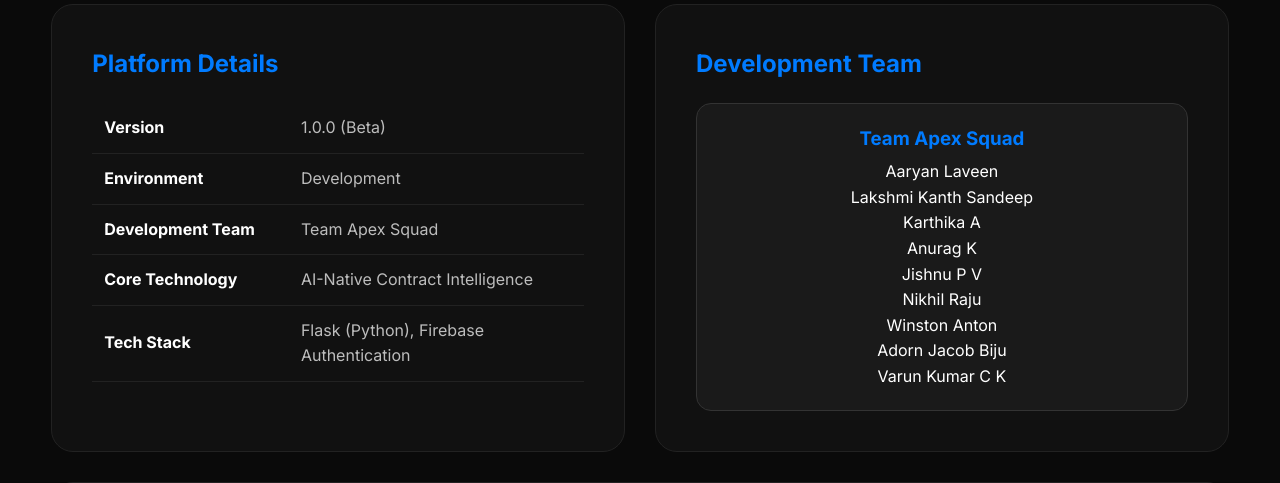
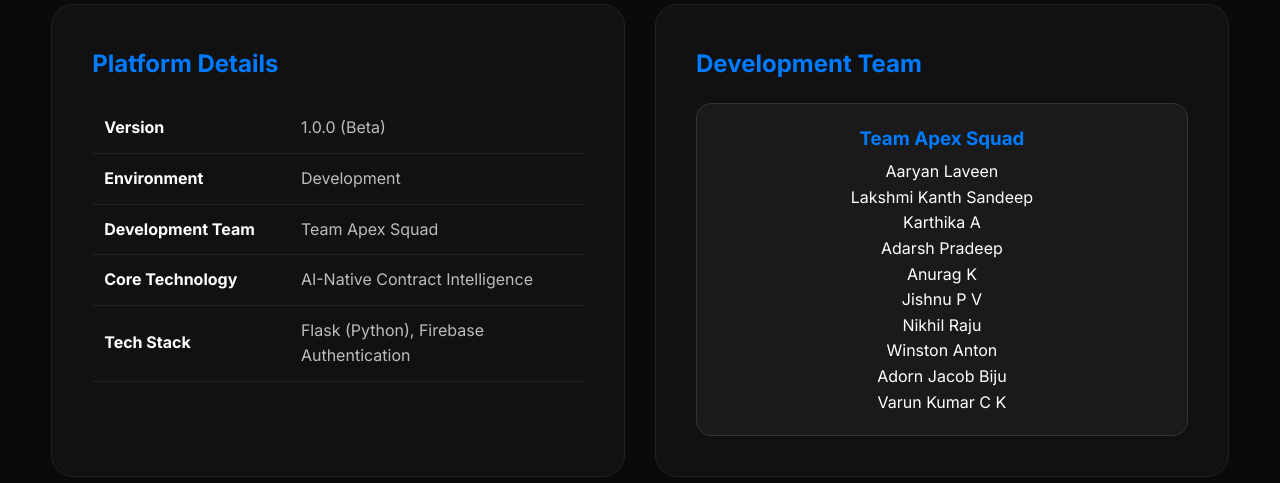
Before and after one commit to anuragprasadkranurag/ZeroTrace, a Flask app: page /about in a window 1280 px wide. Shown: the part 578-1061 px from the top of the page. Run offline with Flask 3, Linux system fonts and the light colour scheme.

Commit message:
Description of your updates

```diff
--- a/templates/about.html
+++ b/templates/about.html
@@ -162,6 +162,7 @@
                         <p>Aaryan Laveen</p>
                         <p>Lakshmi Kanth Sandeep</p>
                         <p>Karthika A</p>
+                        <p>Adarsh Pradeep</p>
                         <p>Anurag K</p>
                         <p>Jishnu P V</p>
                         <p>Nikhil Raju</p>
```
